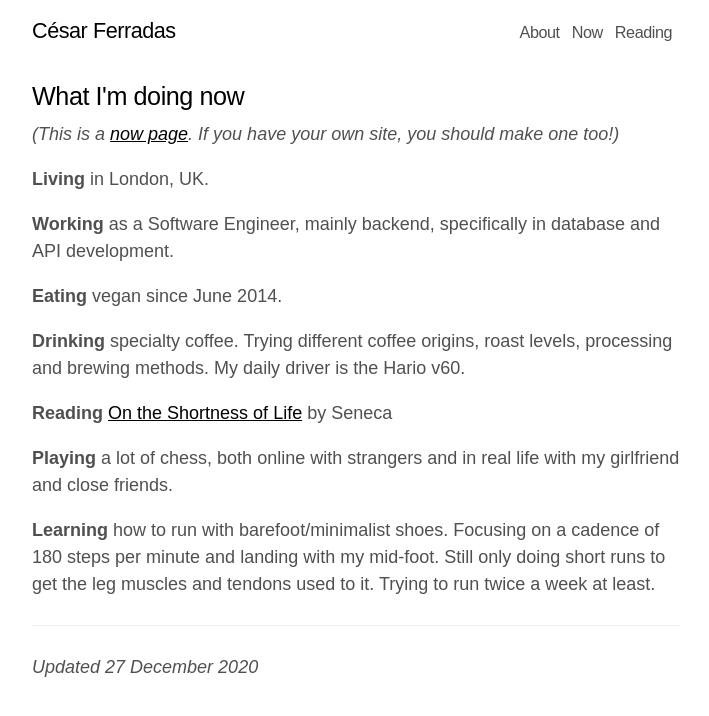
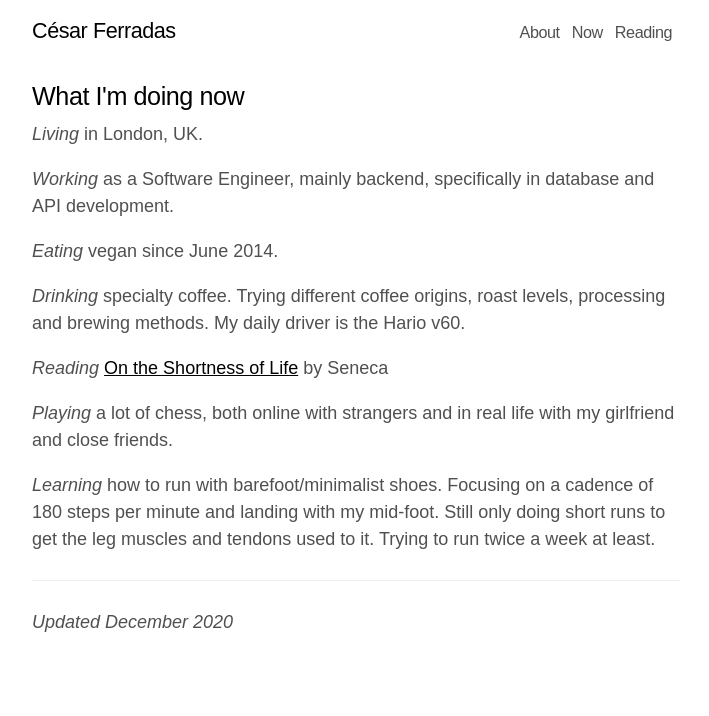
Before and after one commit to cesarferradas/ferrad.as, a Jekyll site: the page built from now.md, in a window 1280 px wide. Shown: the top 716 px of the page, without its empty margins (284-993 px from the left). Built offline with Jekyll 4.4.1, drawn with Linux system fonts in a browser that asks for light colours.

Commit message:
Update now.md

```diff
--- a/now.md
+++ b/now.md
@@ -3,30 +3,27 @@ title: What I'm doing now
 layout: page
 ---
 
-_(This is a [now page](https://nownownow.com/about). If you have your own site,
-you should make one too!)_
+_Living_ in London, UK.
 
-**Living** in London, UK.
-
-**Working** as a Software Engineer, mainly backend, specifically in database and
+_Working_ as a Software Engineer, mainly backend, specifically in database and
 API development.
 
-**Eating** vegan since June 2014.
+_Eating_ vegan since June 2014.
 
-**Drinking** specialty coffee. Trying different coffee origins, roast levels,
+_Drinking_ specialty coffee. Trying different coffee origins, roast levels,
 processing and brewing methods. My daily driver is the Hario v60.
 
-**Reading** [On the Shortness of Life](https://amzn.to/3mLpgZi){:target="_blank"}
+_Reading_ [On the Shortness of Life](https://amzn.to/3mLpgZi){:target="_blank"}
 by Seneca
 
-**Playing** a lot of chess, both online with strangers and in real life with my
+_Playing_ a lot of chess, both online with strangers and in real life with my
 girlfriend and close friends.
 
-**Learning** how to run with barefoot/minimalist shoes. Focusing on a cadence of
+_Learning_ how to run with barefoot/minimalist shoes. Focusing on a cadence of
 180 steps per minute and landing with my mid-foot. Still only doing short runs
 to get the leg muscles and tendons used to it. Trying to run twice a week at
 least.
 
 ___
 
-_Updated 27 December 2020_
+_Updated December 2020_
```
